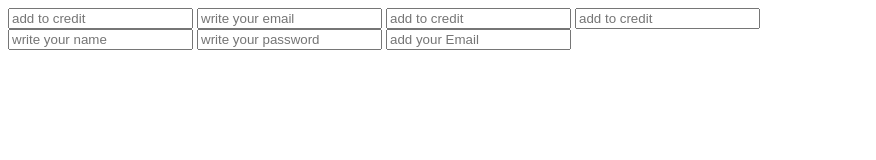
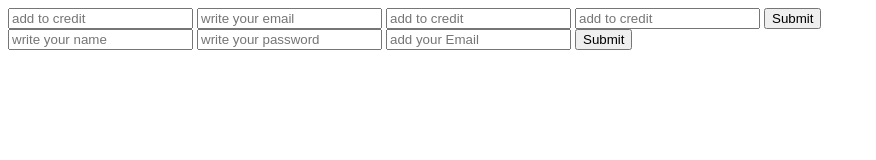
Before and after one commit to Hadi-xp/login-register, a website: page Front/index.html in a window 1280 px wide. Shown: the whole page, without its empty margins (0-876 px from the left). Drawn offline with Linux system fonts and the light colour scheme.

Commit message:
Update index.html

```diff
--- a/Front/index.html
+++ b/Front/index.html
@@ -11,11 +11,13 @@
         <input type="email" name="email" placeholder="write your email">
         <input type="text" name="mobile" placeholder="add to credit">
         <input type="number" name="amount" placeholder="add to credit">
+        <input type="submit" placeholder="submit">
     </form>
     <form action="http://localhost:5000/Register/postUser">
         <input type="text" name="Name" placeholder="write your name">
         <input type="text" name="Password" placeholder="write your password">
         <input type="email" name="Email" placeholder="add your Email">
+        <input type="submit" placeholder="submit">
     </form>
 
 
```
